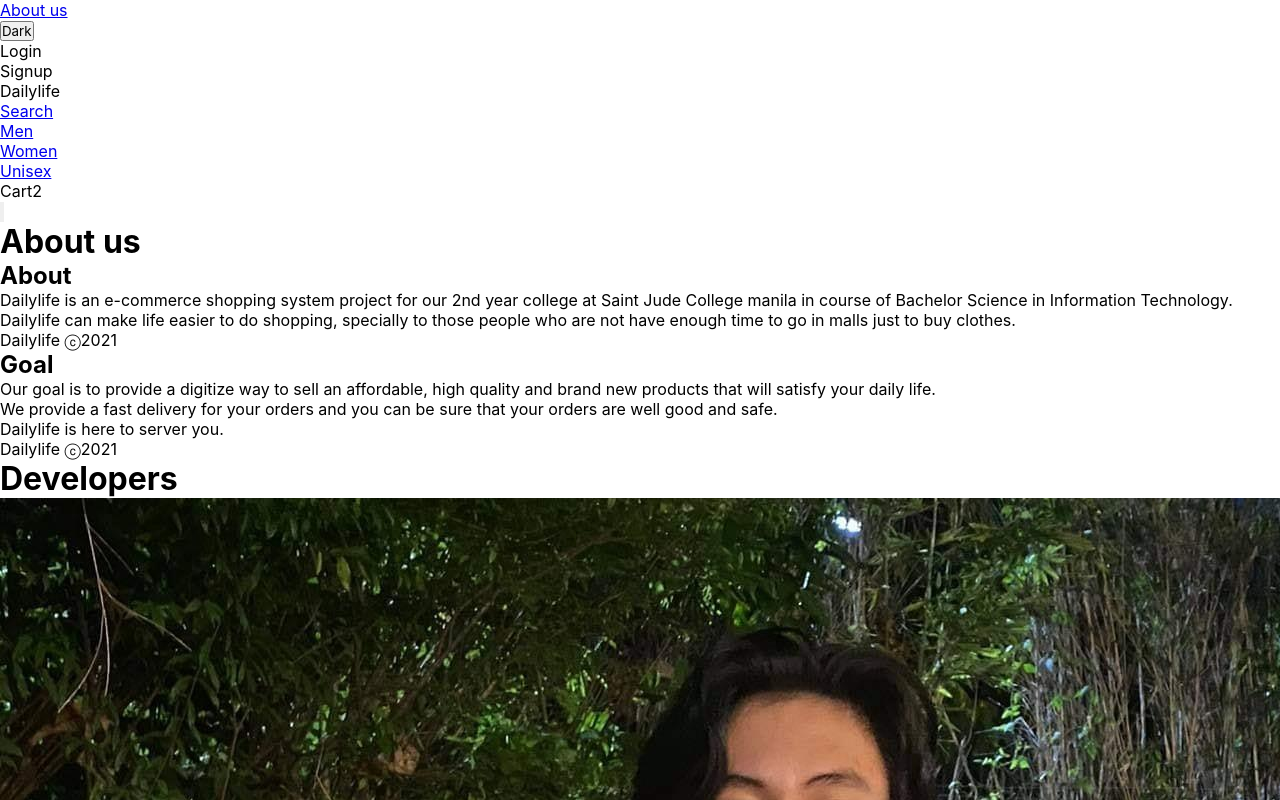
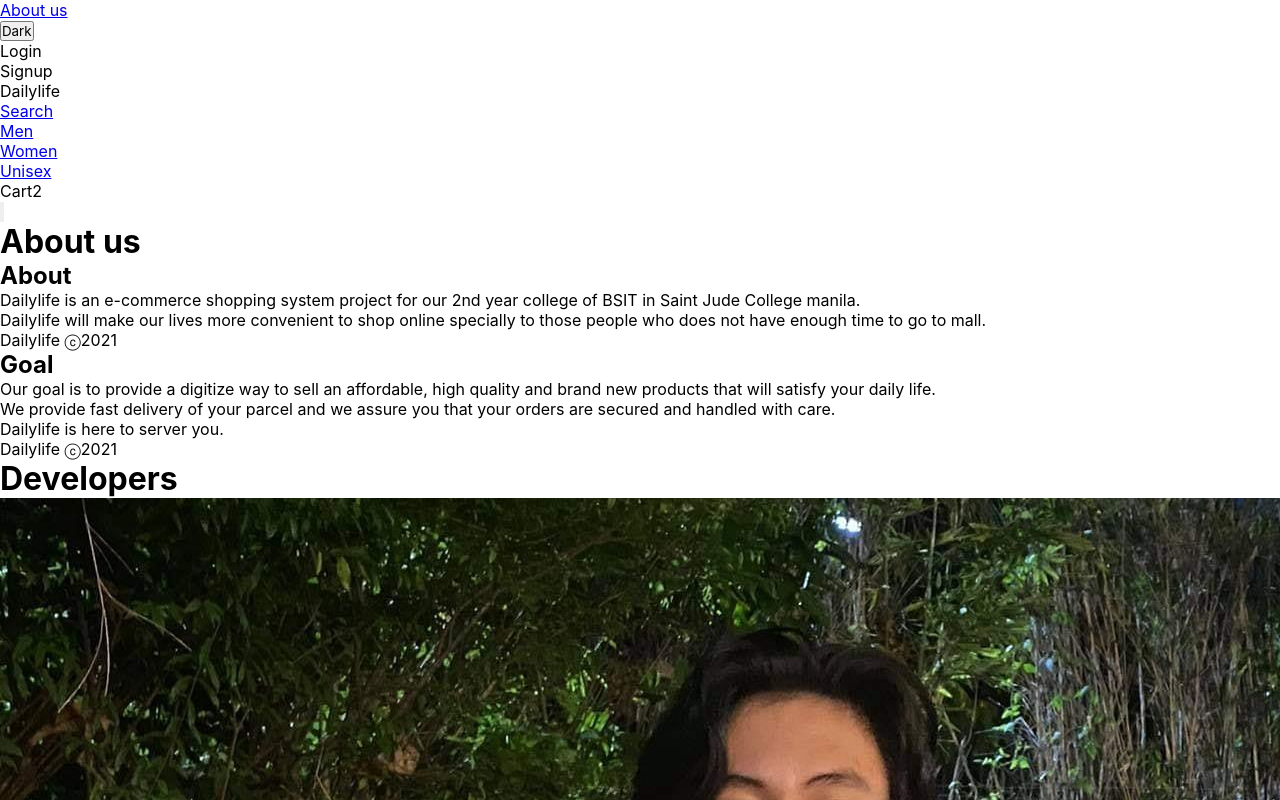
Before and after one commit to kensidiangco/ecommerce-college-project, a Next.js app: page /dailylife/aboutus in a window 1280 px wide. Shown: the top 800 px of the page. Built offline with nearby package versions, Linux system fonts and the light colour scheme.

Commit message:
Fixing grammar

```diff
--- a/pages/dailylife/aboutus.tsx
+++ b/pages/dailylife/aboutus.tsx
@@ -16,9 +16,11 @@ export default function AboutUs(){
                                 <h2 className="text-gray-700 dark:text-gray-50">About</h2>
                             </div>
                             <div className="text-lg">
-                                <p className="text-gray-700 dark:text-gray-50">Dailylife is an e-commerce shopping system project for our 2nd year college at <span className="text-blue-700 dark:text-indigo-200">Saint Jude College manila</span> in course of Bachelor Science in Information Technology.</p>
+                                <p className="text-gray-700 dark:text-gray-50">
+                                    Dailylife is an e-commerce shopping system project for our 2nd year college of <span className="text-blue-700 dark:text-indigo-200">BSIT in Saint Jude College manila</span>.
+                                </p>
                                 <p className="text-gray-700 dark:text-gray-50 mt-2">
-                                    Dailylife can make life easier to do shopping, specially to those people who are not have enough time to go in malls just to buy clothes.
+                                    Dailylife will make our lives more convenient to shop online specially to those people who does not have enough time to go to mall.
                                 </p>
                                 <p className="float-right text-blue-800 dark:text-indigo-100 text-sm mt-2">
                                     Dailylife ⓒ2021
@@ -33,7 +35,7 @@ export default function AboutUs(){
                             <div className="text-lg">
                                 <p className="text-gray-700 dark:text-gray-50">Our goal is to provide a digitize way to sell an affordable, high quality and brand new products that will satisfy your daily life.</p>
                                 <p className="text-gray-700 dark:text-gray-50 mt-2">
-                                    We provide a fast delivery for your orders and you can be sure that your orders are well good and safe.
+                                   We provide fast delivery of your parcel and we assure you that your orders are secured and handled with care.
                                 </p>
                                 <p className="text-gray-700 dark:text-gray-50 mt-2">
                                     Dailylife is here to server you.
```
